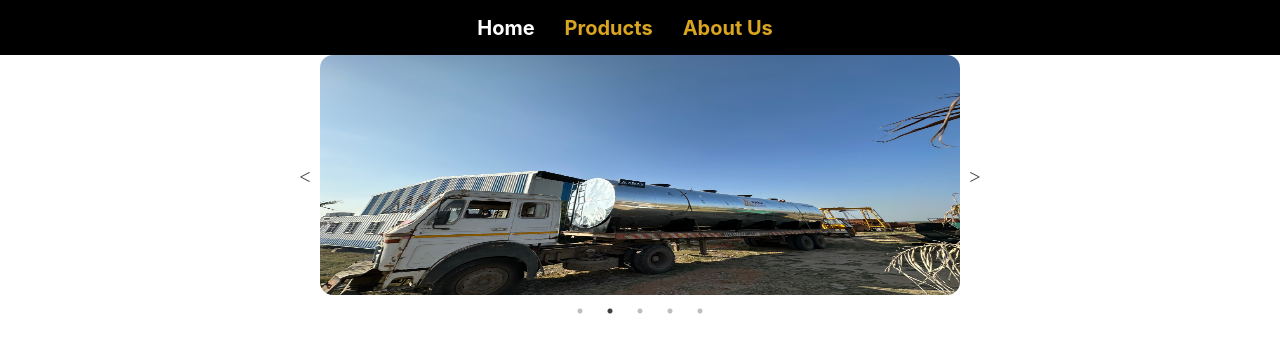
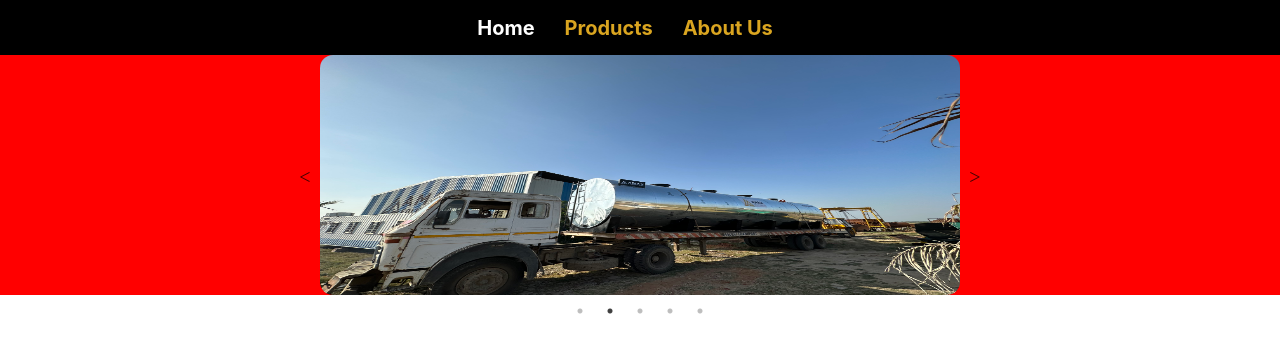
Before and after one commit to HitanshuShah1001/amax, a React (Create React App) app: page /#/ in a window 1280 px wide. Shown: the top 352 px of the page. Built offline with nearby package versions, Linux system fonts and the light colour scheme.

Commit message:
Intial setup

```diff
--- a/src/Carousel/ImagesSlider.js
+++ b/src/Carousel/ImagesSlider.js
@@ -10,7 +10,13 @@ import ImageRenderer from "./ImageRenderer";
 export default function ImagesSlider() {
   return (
     <div className="container">
-      <div style={{ display: "flex", justifyContent: "center" }}>
+      <div
+        style={{
+          display: "flex",
+          justifyContent: "center",
+          backgroundColor: "red",
+        }}
+      >
         <Slider {...Settings}>
           {Images.map((item) => (
             <ImageRenderer item={item} key={item.id} />
```
